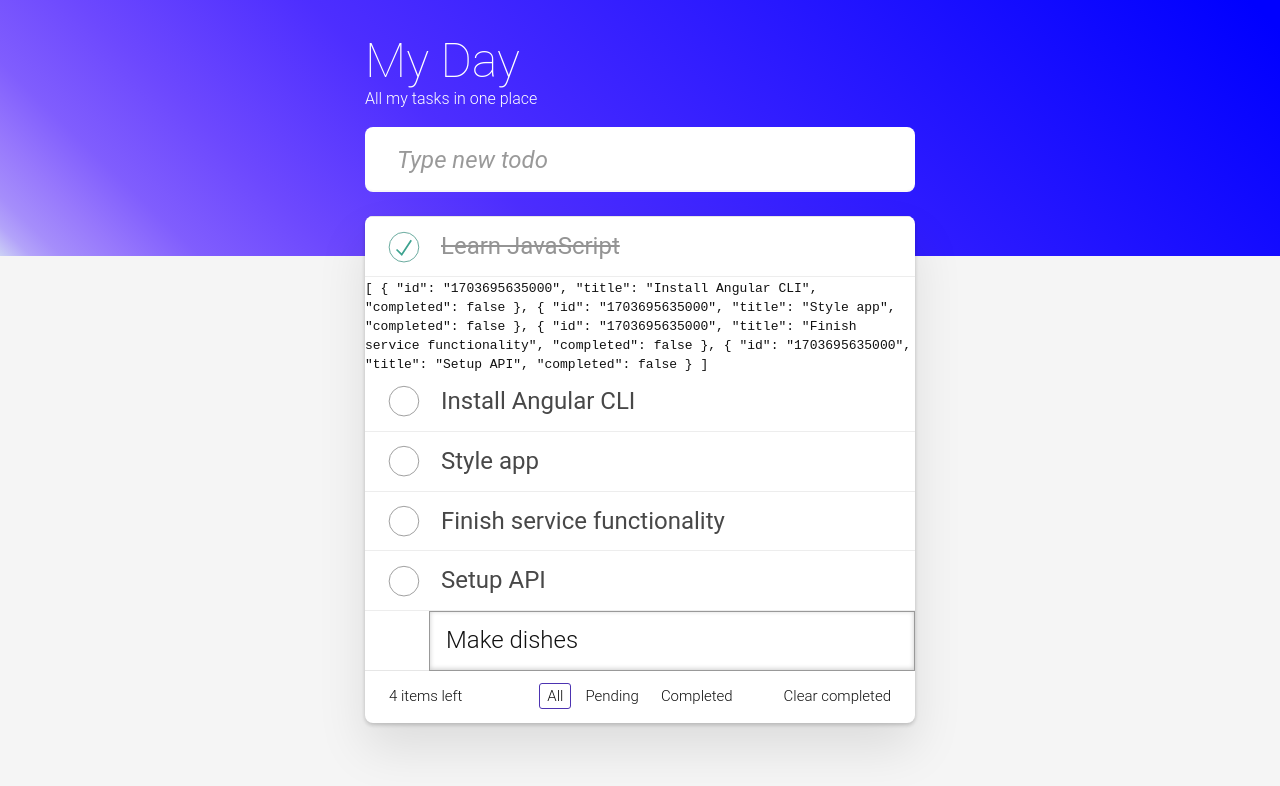
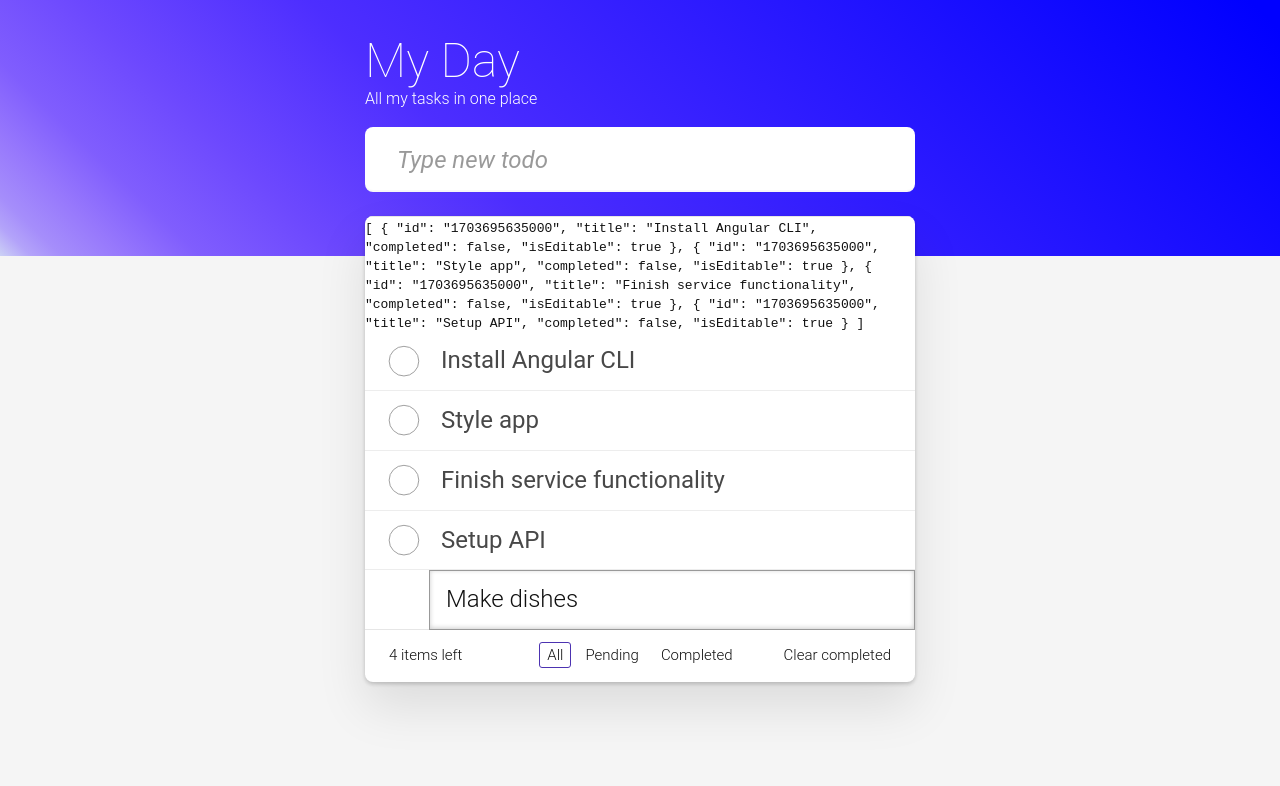
Before and after one commit to JosephMSS/todo-app, an Angular app: page / in a window 1280 px wide. Shown: the top 786 px of the page. Built offline with nearby package versions, Linux system fonts and the light colour scheme.

Commit message:
Add isEditable property to Task model and update home component template

```diff
--- a/src/app/models/task.model.ts
+++ b/src/app/models/task.model.ts
@@ -2,6 +2,7 @@ export interface Task {
   id: string;
   title: string;
   completed: boolean;
+  isEditable: boolean
 }
 // create a partial type of Task
 export type UpdateTask = Partial<Task>;
--- a/src/app/pages/home/home.component.html
+++ b/src/app/pages/home/home.component.html
@@ -17,18 +17,14 @@
     <!-- This section should be hidden by default and shown when there are todos -->
     <section class="main">
       <ul class="todo-list">
-        <li class="completed">
-          <div class="view">
-            <input class="toggle" type="checkbox" checked />
-            <label>Learn JavaScript</label>
-            <button class="destroy"></button>
-          </div>
-          <input class="edit" value="Learn JavaScript" />
-        </li>
         <code>
           {{ tasks() | json }}
         </code>
-        <li *ngFor="let task of tasks(); index as index">
+
+        <li
+          *ngFor="let task of tasks(); index as index"
+          [class.completed]="task.completed"
+        >
           <div class="view">
             <input
               class="toggle"
@@ -43,7 +39,7 @@
             <label>{{ task.title }}</label>
             <button class="destroy" (click)="deleteHandler(index)"></button>
           </div>
-          <input class="edit" value="Buy a unicorn" />
+          <input class="edit" [value]="task.title" />
         </li>
         <li class="editing">
           <div class="view">
--- a/src/app/pages/home/home.component.ts
+++ b/src/app/pages/home/home.component.ts
@@ -1,13 +1,13 @@
-import { JsonPipe, NgFor } from '@angular/common';
+import { CommonModule, JsonPipe, NgFor } from '@angular/common';
 import { ChangeDetectionStrategy, Component, signal } from '@angular/core';
 import { FormControl, ReactiveFormsModule, Validators } from '@angular/forms';
 import { Task, UpdateTask } from '../../models/task.model';
-const INITIAL_FORM_STATE=''
+const INITIAL_FORM_STATE = '';
 @Component({
   changeDetection: ChangeDetectionStrategy.OnPush,
   selector: 'app-home',
   standalone: true,
-  imports: [NgFor, JsonPipe, ReactiveFormsModule],
+  imports: [CommonModule, JsonPipe, ReactiveFormsModule],
   templateUrl: './home.component.html',
   styleUrl: './home.component.css',
 })
@@ -40,6 +40,7 @@ export class HomeComponent {
       id,
       title,
       completed: false,
+      isEditable: true,
     };
     return newTask;
   }
@@ -57,6 +58,9 @@ export class HomeComponent {
         if (position != index) {
           return task;
         }
+        if (!task.isEditable) {
+          return task;
+        }
         const updatedTask = {
           ...task,
           ...changes,
```
